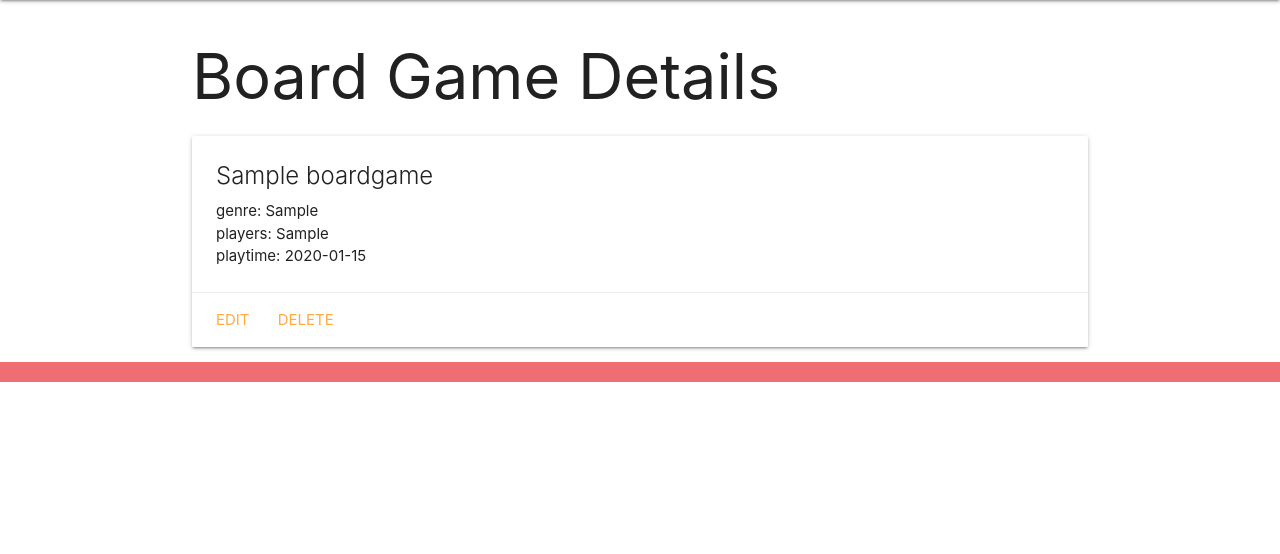
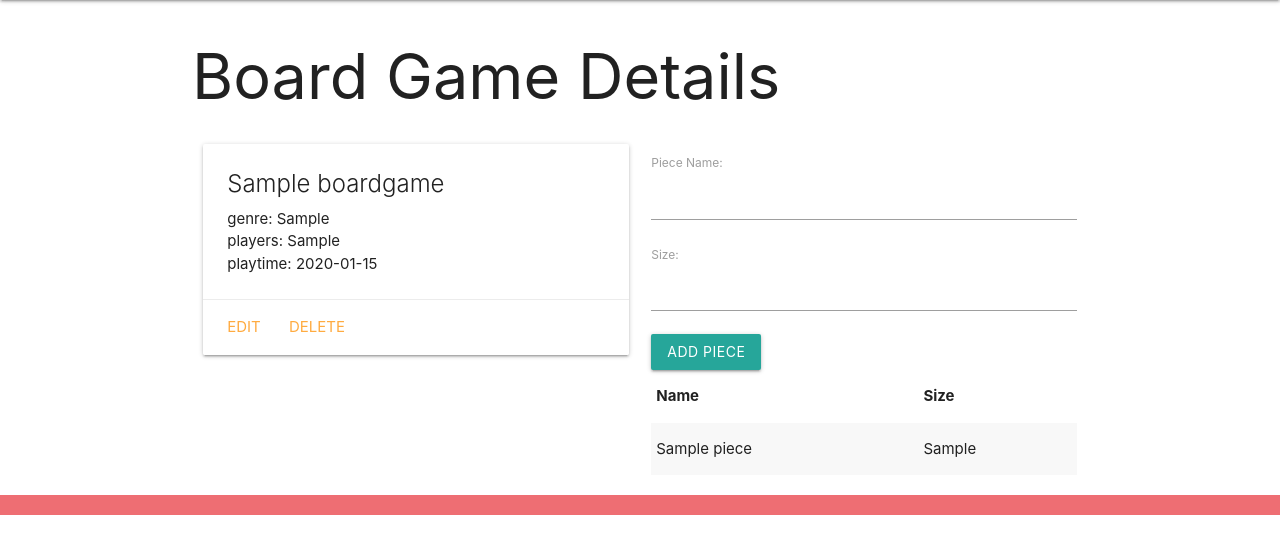
Before and after one commit to sean-yates/Board-Game-Collector, a Django app: page /boardgames/1 in a window 1280 px wide. Shown: the part 64-618 px from the top of the page. Run offline with Django 3.2, Linux system fonts and the light colour scheme; tables that the repository leaves empty hold one stand-in row (values such as "Sample post").

Commit message:
added add piece functionality

```diff
--- /dev/null
+++ b/main_app/forms.py
@@ -0,0 +1,8 @@
+from django.forms import ModelForm
+from .models import Piece
+
+
+class PieceForm(ModelForm):
+    class Meta:
+        model = Piece
+        fields = ['name', 'size']
--- a/main_app/templates/boardgames/detail.html
+++ b/main_app/templates/boardgames/detail.html
@@ -1,7 +1,8 @@
 {% extends 'base.html' %} {% block content %}
 
 <h1>Board Game Details</h1>
-
+<div class="row">
+  <div class="col s6">
     <div class="card">
       <div class="card-content">
         <span class="card-title">{{ boardgame.name }}</span>
@@ -14,5 +15,28 @@
         <a href="{% url 'boardgames_delete' boardgame.id %}">Delete</a>
       </div>
     </div>
-
+  </div>
+  <div class="col s6">
+    <form action="{% url 'add_piece' boardgame.id %}" method="post">
+      {% csrf_token %} {{ piece_form.as_p }}
+      <input type="submit" class="btn" value="Add Piece" />
+    </form>
+    <table class="striped">
+      <thead>
+        <tr>
+          <th>Name</th>
+          <th>Size</th>
+        </tr>
+      </thead>
+      <tbody>
+        {% for piece in boardgame.piece_set.all %}
+        <tr>
+          <td>{{piece.name}}</td>
+          <td>{{piece.size}}</td>
+        </tr>
+        {% endfor %}
+      </tbody>
+    </table>
+  </div>
+</div>
 {% endblock %}
--- a/main_app/urls.py
+++ b/main_app/urls.py
@@ -13,4 +13,6 @@ urlpatterns = [
          views.BoardgameUpdate.as_view(), name='boardgames_update'),
     path('boardgames/<int:pk>/delete/',
          views.BoardgameDelete.as_view(), name='boardgames_delete'),
+    path('boardgames/<int:boardgame_id>/add_piece/',
+         views.add_piece, name='add_piece'),
 ]
--- a/main_app/views.py
+++ b/main_app/views.py
@@ -1,4 +1,4 @@
-from django.shortcuts import render
+from django.shortcuts import render, redirect
 from django.views.generic.edit import CreateView, UpdateView, DeleteView
 
 # Create your views here.
@@ -7,6 +7,7 @@ from django.http import HttpResponse
 
 # Our Models
 from .models import Boardgame
+from .forms import PieceForm
 
 
 def home(request):
@@ -24,8 +25,10 @@ def boardgames_index(request):
 
 def boardgames_detail(request, boardgame_id):
     boardgame = Boardgame.objects.get(id=boardgame_id)
+    piece_form = PieceForm()
     context = {
-        'boardgame': boardgame
+        'boardgame': boardgame,
+        'piece_form': piece_form
     }
     return render(request, 'boardgames/detail.html', context)
 
@@ -44,3 +47,12 @@ class BoardgameUpdate(UpdateView):
 class BoardgameDelete(DeleteView):
     model = Boardgame
     success_url = '/boardgames/'
+
+
+def add_piece(request, boardgame_id):
+    form = PieceForm(request.POST)
+    if form.is_valid():
+        new_piece = form.save(commit=False)
+        new_piece.boardgame_id = boardgame_id
+        new_piece.save()
+    return redirect('detail', boardgame_id=boardgame_id)
```
Lines whose indentation alone changed are shown as unchanged.
